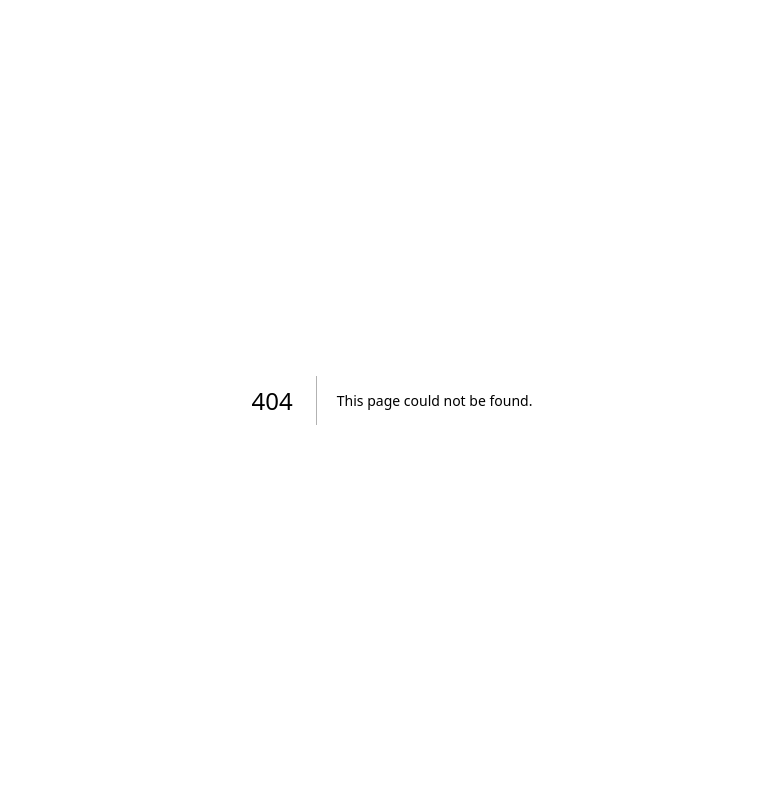
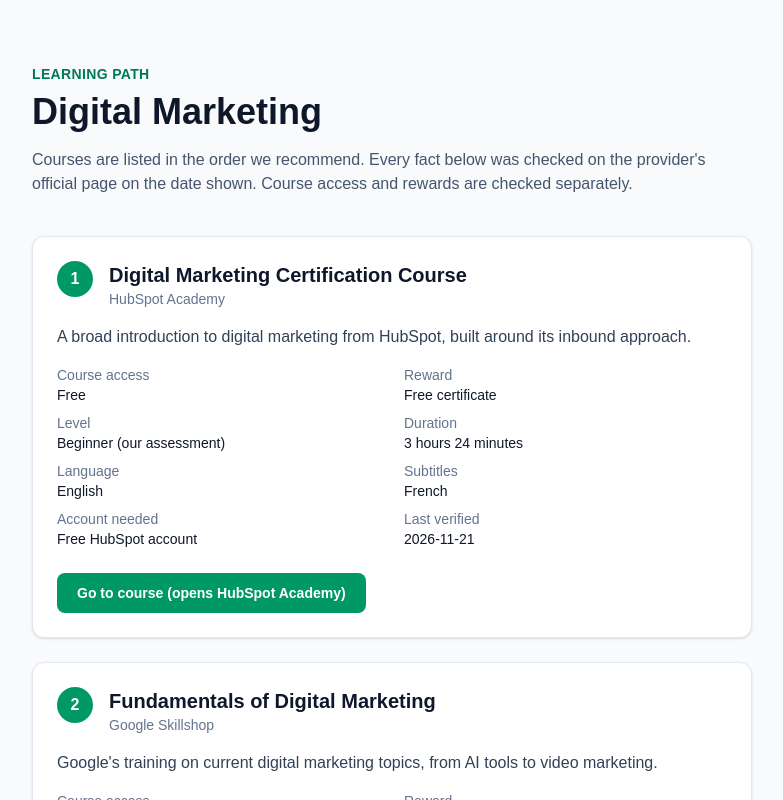
Before and after one commit to rayenalyatimi-mac/freelearn-tunisia, a Next.js app: page /path in a window 1280 px wide. Before the commit this address had no page. Shown: the top 800 px of the page, without its empty margins (248-1031 px from the left). Built offline with nearby package versions, Linux system fonts and the light colour scheme.

Commit message:
Add course data and learning path page

```diff
--- a/src/app/page.tsx
+++ b/src/app/page.tsx
@@ -1,3 +1,5 @@
+import Link from "next/link";
+
 export default function Home() {
   return (
     <main className="min-h-screen bg-slate-50 text-slate-900">
@@ -18,12 +20,12 @@ export default function Home() {
           about what is free and what is not.
         </p>
 
-        <a
-          href="#"
+        <Link
+          href="/path"
           className="mt-10 inline-block rounded-lg bg-emerald-600 px-6 py-3 font-semibold text-white hover:bg-emerald-700"
         >
           Start the Digital Marketing path
-        </a>
+        </Link>
       </section>
     </main>
   );
--- /dev/null
+++ b/src/app/path/page.tsx
@@ -0,0 +1,102 @@
+import { courses } from "@/data/courses";
+
+function capitalize(text: string) {
+  return text.charAt(0).toUpperCase() + text.slice(1);
+}
+
+export default function PathPage() {
+  const path = [...courses].sort((a, b) => a.order - b.order);
+
+  return (
+    <main className="min-h-screen bg-slate-50 text-slate-900">
+      <div className="mx-auto max-w-3xl px-6 py-16">
+        <p className="text-sm font-semibold uppercase tracking-wide text-emerald-700">
+          Learning path
+        </p>
+        <h1 className="mt-2 text-3xl font-bold sm:text-4xl">Digital Marketing</h1>
+        <p className="mt-4 text-slate-600">
+          Courses are listed in the order we recommend. Every fact below was
+          checked on the provider&apos;s official page on the date shown.
+          Course access and rewards are checked separately.
+        </p>
+
+        <ol className="mt-10 space-y-6">
+          {path.map((course) => (
+            <li
+              key={course.id}
+              className="rounded-xl border border-slate-200 bg-white p-6 shadow-sm"
+            >
+              <div className="flex items-start gap-4">
+                <span className="flex h-9 w-9 shrink-0 items-center justify-center rounded-full bg-emerald-600 font-bold text-white">
+                  {course.order}
+                </span>
+                <div>
+                  <h2 className="text-xl font-semibold">{course.title}</h2>
+                  <p className="text-sm text-slate-500">{course.provider}</p>
+                </div>
+              </div>
+
+              <p className="mt-4 text-slate-700">{course.description}</p>
+
+              <dl className="mt-4 grid grid-cols-1 gap-x-6 gap-y-2 text-sm sm:grid-cols-2">
+                <div>
+                  <dt className="font-medium text-slate-500">Course access</dt>
+                  <dd>{capitalize(course.courseAccess)}</dd>
+                </div>
+                <div>
+                  <dt className="font-medium text-slate-500">Reward</dt>
+                  <dd>
+                    {capitalize(course.rewardCost)} {course.rewardType}
+                  </dd>
+                </div>
+                <div>
+                  <dt className="font-medium text-slate-500">Level</dt>
+                  <dd>
+                    {capitalize(course.level)} (
+                    {course.levelSource === "provider"
+                      ? "stated by provider"
+                      : "our assessment"}
+                    )
+                  </dd>
+                </div>
+                <div>
+                  <dt className="font-medium text-slate-500">Duration</dt>
+                  <dd>{course.duration}</dd>
+                </div>
+                <div>
+                  <dt className="font-medium text-slate-500">Language</dt>
+                  <dd>{course.language}</dd>
+                </div>
+                <div>
+                  <dt className="font-medium text-slate-500">Subtitles</dt>
+                  <dd>{course.subtitles}</dd>
+                </div>
+                <div>
+                  <dt className="font-medium text-slate-500">Account needed</dt>
+                  <dd>{course.accountRequired}</dd>
+                </div>
+                <div>
+                  <dt className="font-medium text-slate-500">Last verified</dt>
+                  <dd>{course.lastVerified}</dd>
+                </div>
+              </dl>
+
+              <a
+                href={course.url}
+                target="_blank"
+                rel="noopener noreferrer"
+                className="mt-6 inline-block rounded-lg bg-emerald-600 px-5 py-2.5 text-sm font-semibold text-white hover:bg-emerald-700"
+              >
+                Go to course (opens {course.provider})
+              </a>
+            </li>
+          ))}
+        </ol>
+
+        <p className="mt-10 rounded-lg border border-dashed border-slate-300 p-4 text-sm text-slate-600">
+          More courses are being verified and will be added to this path soon.
+        </p>
+      </div>
+    </main>
+  );
+}
--- /dev/null
+++ b/src/data/courses.ts
@@ -0,0 +1,63 @@
+// All course facts come from docs/course-verification.md.
+// Rule: change a fact here ONLY after re-checking the provider's official page,
+// and update lastVerified at the same time.
+
+export type Course = {
+  id: string;
+  order: number; // position in the learning path (1 = first)
+  title: string;
+  provider: string;
+  url: string;
+  description: string;
+  language: string;
+  subtitles: string;
+  level: "beginner" | "intermediate" | "advanced";
+  levelSource: "provider" | "our assessment"; // who decided the level
+  duration: string;
+  accountRequired: string;
+  courseAccess: "free" | "free to audit" | "paid";
+  rewardType: "certificate" | "award";
+  rewardCost: "free" | "paid";
+  lastVerified: string; // format: YYYY-MM-DD
+};
+
+export const courses: Course[] = [
+  {
+    id: "hubspot-digital-marketing",
+    order: 1,
+    title: "Digital Marketing Certification Course",
+    provider: "HubSpot Academy",
+    url: "https://academy.hubspot.com/courses/digital-marketing",
+    description:
+      "A broad introduction to digital marketing from HubSpot, built around its inbound approach.",
+    language: "English",
+    subtitles: "French",
+    level: "beginner",
+    levelSource: "our assessment",
+    duration: "3 hours 24 minutes",
+    accountRequired: "Free HubSpot account",
+    courseAccess: "free",
+    rewardType: "certificate",
+    rewardCost: "free",
+    lastVerified: "2026-11-21",
+  },
+  {
+    id: "google-fundamentals-digital-marketing",
+    order: 2,
+    title: "Fundamentals of Digital Marketing",
+    provider: "Google Skillshop",
+    url: "https://skillshop.exceedlms.com/student/collection/1384851",
+    description:
+      "Google's training on current digital marketing topics, from AI tools to video marketing.",
+    language: "English",
+    subtitles: "No captions found in first video",
+    level: "intermediate",
+    levelSource: "provider",
+    duration: "Not stated by provider (12 modules)",
+    accountRequired: "Google account",
+    courseAccess: "free",
+    rewardType: "award",
+    rewardCost: "free",
+    lastVerified: "2026-11-21",
+  },
+];
```
